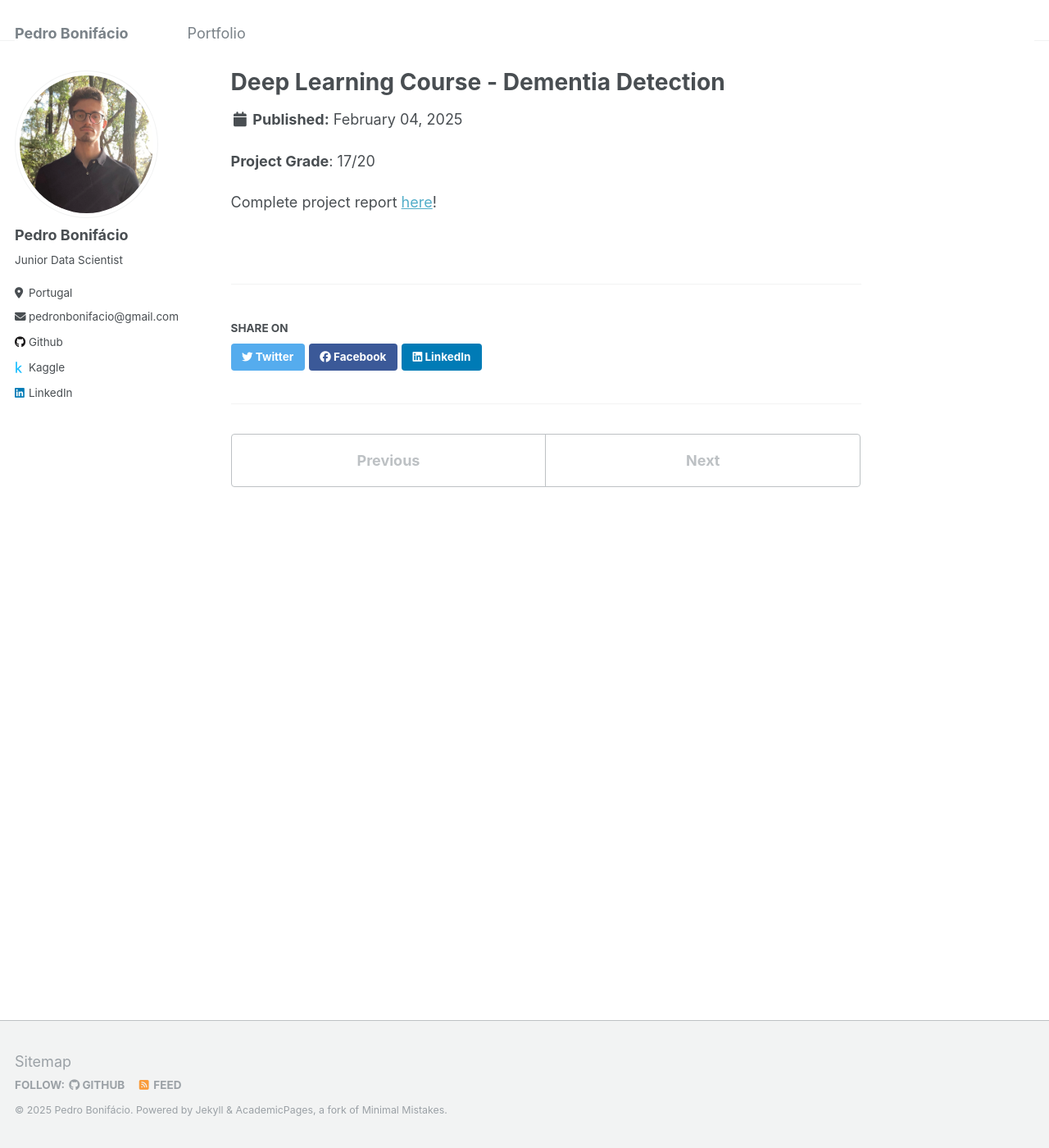
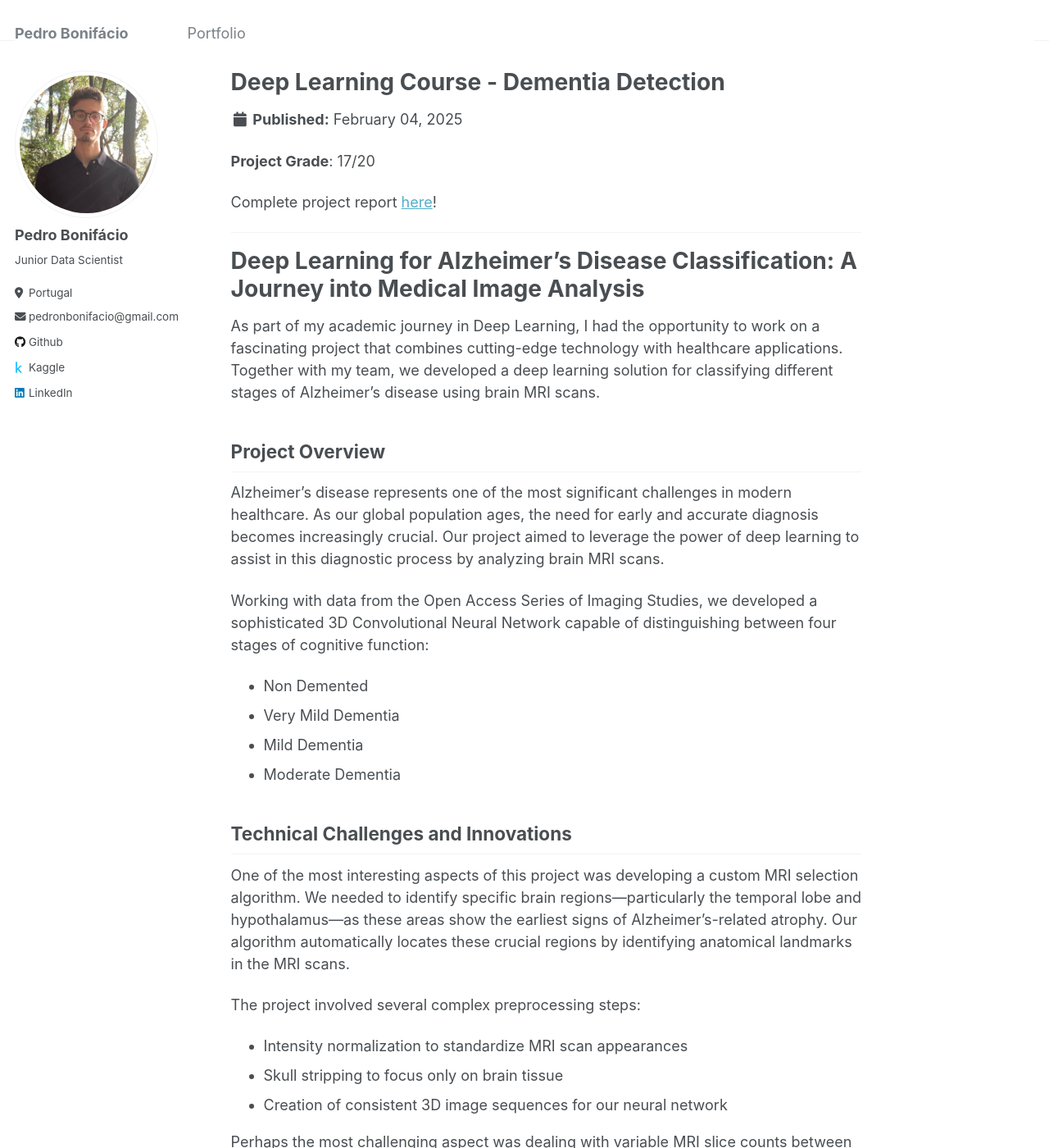
Before and after one commit to pedro-bonifacio/pedro-bonifacio.github.io, a Jekyll site: the page built from _portfolio/portfolio-3.md, in a window 1280 px wide and 1400 px high. Shown: the whole window at 82% size. Built offline with Jekyll 4.4.1, drawn with Linux system fonts in a browser that asks for light colours; some of the changed text lies outside the part shown.

Commit message:
updated MRI blog post

```diff
--- a/_portfolio/portfolio-3.md
+++ b/_portfolio/portfolio-3.md
@@ -6,3 +6,54 @@ collection: portfolio
 **Project Grade**: 17/20
 
 Complete project report [here](https://liveeduisegiunl-my.sharepoint.com/:b:/g/personal/20211652_novaims_unl_pt/EZ8l2xoPepFLnfgh9IRXywQBI7afnqvXevARYg7pBOUwyg?e=8XYogz)!
+
+---
+
+# Deep Learning for Alzheimer's Disease Classification: A Journey into Medical Image Analysis
+
+As part of my academic journey in Deep Learning, I had the opportunity to work on a fascinating project that combines cutting-edge technology with healthcare applications. Together with my team, we developed a deep learning solution for classifying different stages of Alzheimer's disease using brain MRI scans.
+
+## Project Overview
+
+Alzheimer's disease represents one of the most significant challenges in modern healthcare. As our global population ages, the need for early and accurate diagnosis becomes increasingly crucial. Our project aimed to leverage the power of deep learning to assist in this diagnostic process by analyzing brain MRI scans.
+
+Working with data from the Open Access Series of Imaging Studies, we developed a sophisticated 3D Convolutional Neural Network capable of distinguishing between four stages of cognitive function:
+- Non Demented
+- Very Mild Dementia
+- Mild Dementia
+- Moderate Dementia
+
+## Technical Challenges and Innovations
+
+One of the most interesting aspects of this project was developing a custom MRI selection algorithm. We needed to identify specific brain regions—particularly the temporal lobe and hypothalamus—as these areas show the earliest signs of Alzheimer's-related atrophy. Our algorithm automatically locates these crucial regions by identifying anatomical landmarks in the MRI scans.
+
+The project involved several complex preprocessing steps:
+- Intensity normalization to standardize MRI scan appearances
+- Skull stripping to focus only on brain tissue
+- Creation of consistent 3D image sequences for our neural network
+
+Perhaps the most challenging aspect was dealing with variable MRI slice counts between patients. We solved this by developing an intelligent slice selection algorithm that ensures consistent input structure for our 3D CNN while maintaining focus on the most relevant brain regions.
+
+## Results and Impact
+
+Despite hardware limitations that restricted our batch sizes, our model achieved promising results:
+- Weighted-average precision: 0.774
+- Weighted-average recall: 0.785
+- Weighted-average F1-score: 0.773
+
+These metrics are particularly meaningful in the context of medical diagnosis, where false negatives could have serious consequences for patient care.
+
+## Learning Outcomes
+
+This project provided invaluable experience in:
+- Medical image processing and analysis
+- Deep learning architecture design
+- Handling imbalanced datasets
+- Working with 3D convolutional neural networks
+- Developing custom preprocessing pipelines
+
+The technical details, implementation challenges, and results are detailed in the full project report below.
+
+---
+
+*This project was completed as part of the Deep Learning course under Professors Mauro Castelli and Yuriy Perezhohin. Team members: Miguel Cardoso, Pedro Coimbras, Pedro Bonifácio, Petr Terletskiy, and Tiago Monteiro.*
```
